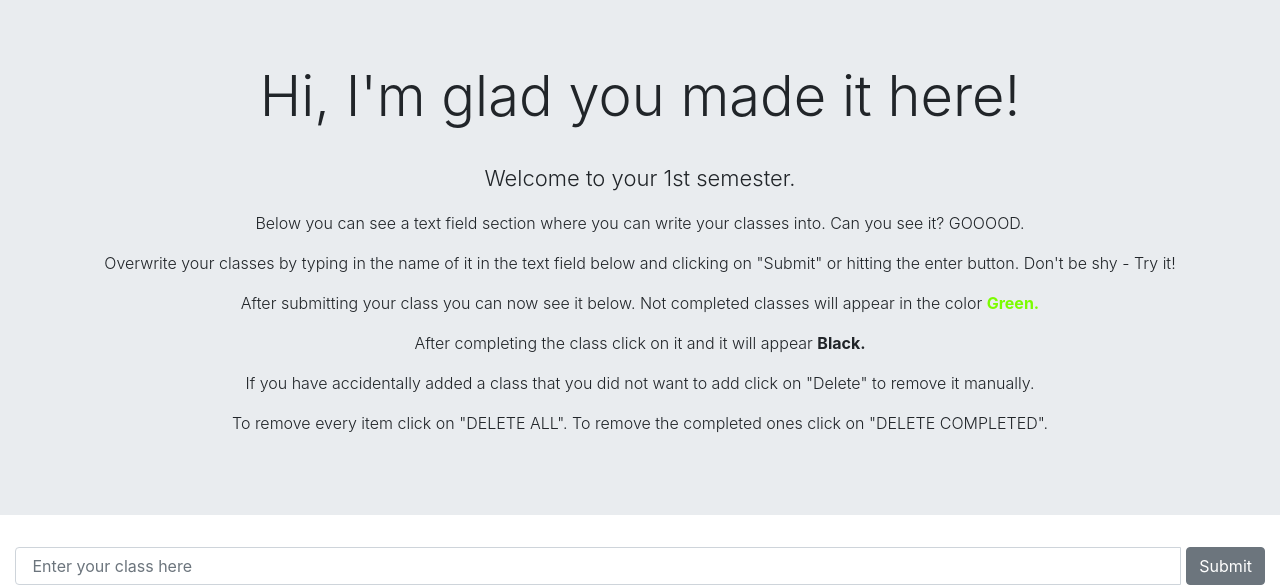
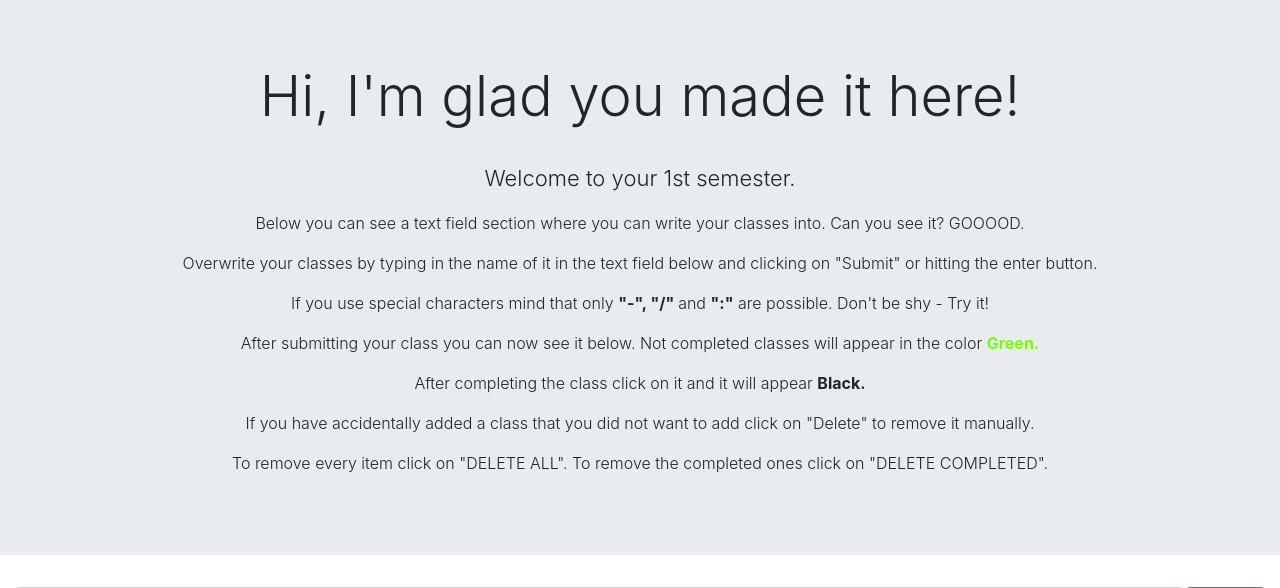
Before and after one commit to vistah/projekt, a Django app: page /first_semester.html in a window 1280 px wide. Shown: the part 81-669 px from the top of the page. Run offline with Django 3.2, Linux system fonts and the light colour scheme; data that the repository does not hold is empty; some libraries are stand-ins or nearby versions.

Commit message:
altered the description for the how-to-do-it section

```diff
--- a/todo/templates/todo/first_semester.html
+++ b/todo/templates/todo/first_semester.html
@@ -60,8 +60,11 @@
         <p class="lead" style="font-size: 16px">Below you can see a text field section where you can write your classes
             into. Can you see it? GOOOOD.</p>
         <p class="lead" style="font-size: 16px">Overwrite your classes by typing in the name of it in the text field
-            below and clicking on
-            "Submit" or hitting the enter button. Don't be shy - Try it!</p>
+            below and clicking on "Submit" or hitting the enter button. </p>
+        <p class="lead" style="font-size: 16px"> If you use special characters mind that only
+            <span style="font-weight: bold">"-", "/" </span> and <span style="font-weight: bold">":"</span> are
+            possible.
+            Don't be shy - Try it!</p>
         <p class="lead" style="font-size: 16px">After submitting your class you can now see it below. Not completed
             classes will appear in the color <span style="color:lawngreen;font-weight: bold"> Green.</span></p>
         <p class="lead" style="font-size: 16px">After completing the class click on it and it will appear <span
```
